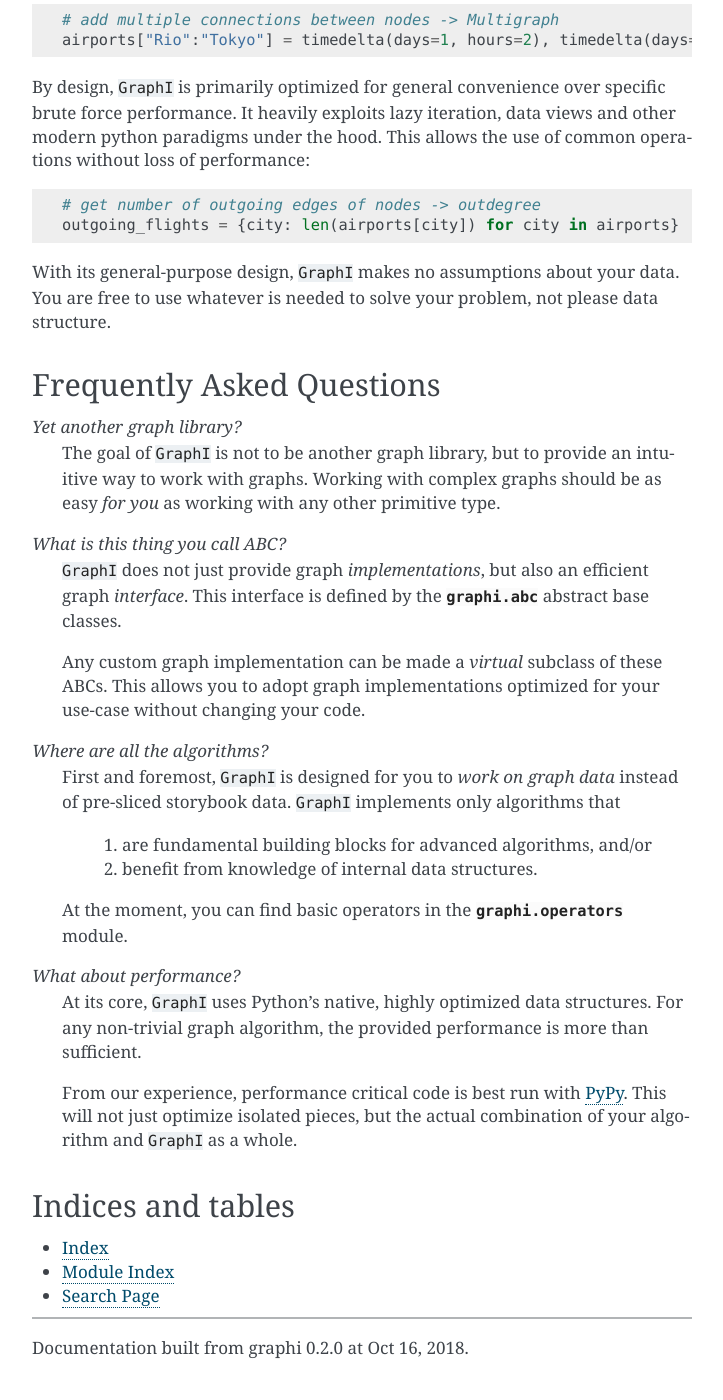
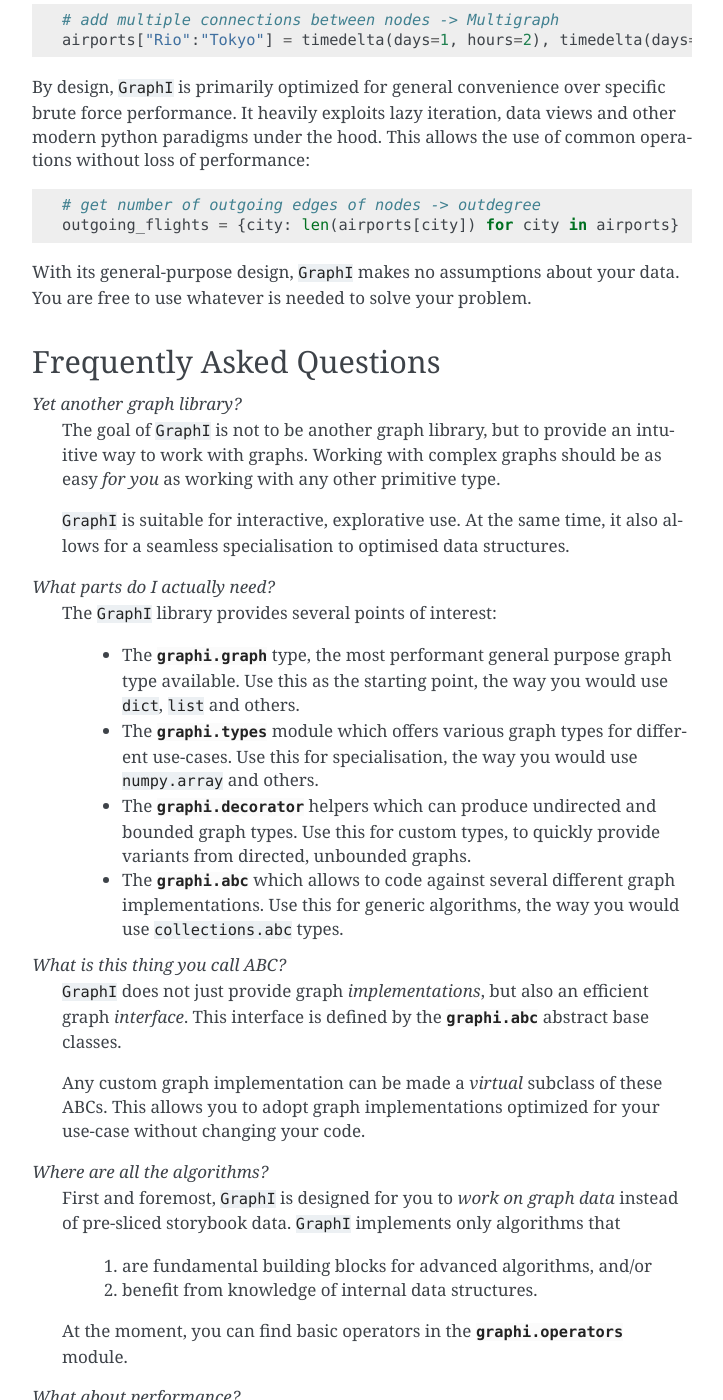
Before and after one commit to MaineKuehn/graphi, a Sphinx documentation site: the page built from docs/index.rst, in a window 1280 px wide and 1400 px high, scrolled down 860 px. Shown: the whole window, without its empty margins (388-1111 px from the left). Built offline with Sphinx 7.4.7, drawn with Linux system fonts in a browser that asks for light colours; formulas are drawn with MathJax 3; some of the changed text lies outside the part shown.

Commit message:
more useful information for FAQ

```diff
--- a/docs/index.rst
+++ b/docs/index.rst
@@ -81,7 +81,7 @@ This allows the use of common operations without loss of performance:
     outgoing_flights = {city: len(airports[city]) for city in airports}
 
 With its general-purpose design, ``GraphI`` makes no assumptions about your data.
-You are free to use whatever is needed to solve your problem, not please data structure.
+You are free to use whatever is needed to solve your problem.
 
 Frequently Asked Questions
 ==========================
@@ -89,6 +89,24 @@ Frequently Asked Questions
 *Yet another graph library?*
     The goal of ``GraphI`` is not to be another graph library, but to provide an intuitive way to work with graphs.
     Working with complex graphs should be as easy *for you* as working with any other primitive type.
+
+    ``GraphI`` is suitable for interactive, explorative use.
+    At the same time, it also allows for a seamless specialisation to optimised data structures.
+
+*What parts do I actually need?*
+    The ``GraphI`` library provides several points of interest:
+
+      * The :py:class:`graphi.graph` type, the most performant general purpose graph type available.
+        Use this as the starting point, the way you would use ``dict``, ``list`` and others.
+
+      * The :py:mod:`graphi.types` module which offers various graph types for different use-cases.
+        Use this for specialisation, the way you would use ``numpy.array`` and others.
+
+      * The :py:mod:`graphi.decorator` helpers which can produce undirected and bounded graph types.
+        Use this for custom types, to quickly provide variants from directed, unbounded graphs.
+
+      * The :py:mod:`graphi.abc` which allows to code against several different graph implementations.
+        Use this for generic algorithms, the way you would use ``collections.abc`` types.
 
 *What is this thing you call ABC?*
     ``GraphI`` does not just provide graph *implementations*, but also an efficient graph *interface*.
@@ -114,6 +132,9 @@ Frequently Asked Questions
     From our experience, performance critical code is best run with `PyPy <https://pypy.org>`_.
     This will not just optimize isolated pieces, but the actual combination of your algorithm and ``GraphI`` as a whole.
 
+    For ``CPython``, an optimised graph type implemented in C is available.
+    Note that :py:class:`graphi.graph` will always represent the most optimised graph type available.
+
 Indices and tables
 ==================
 
```
